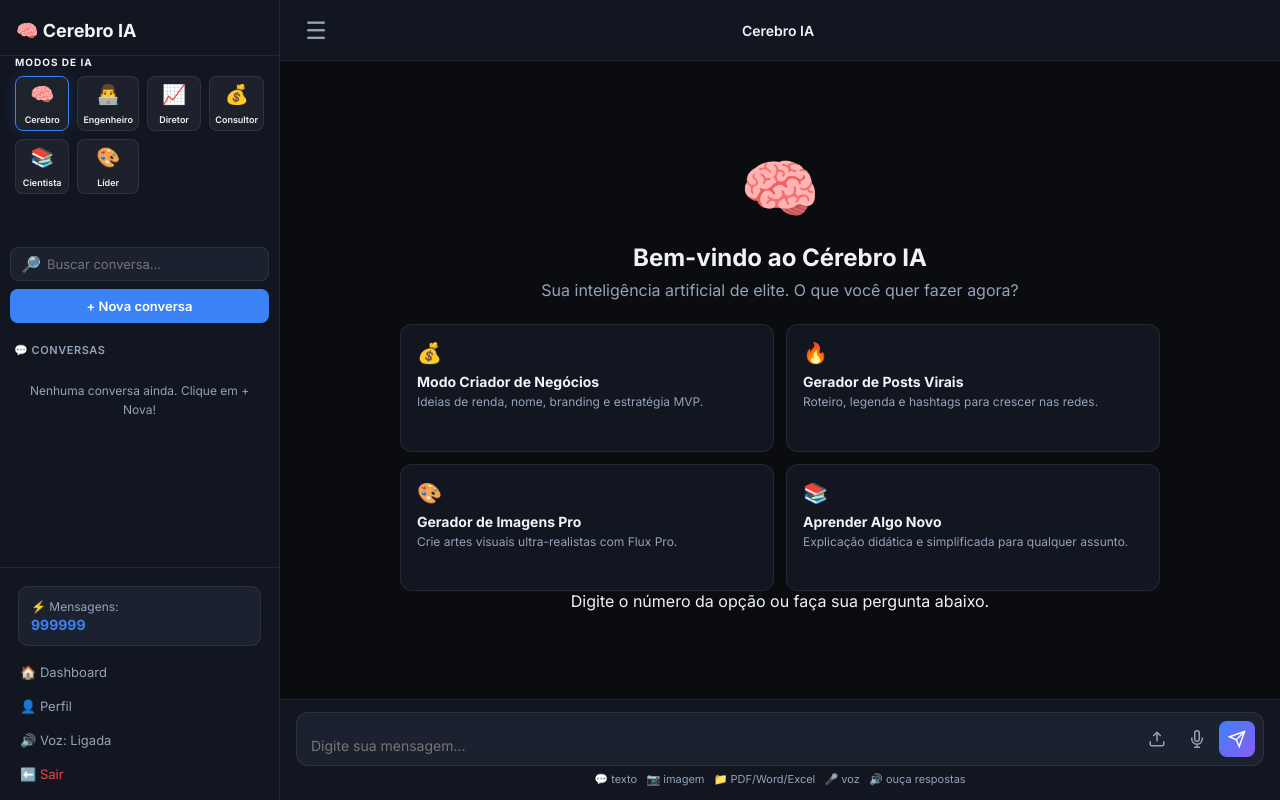
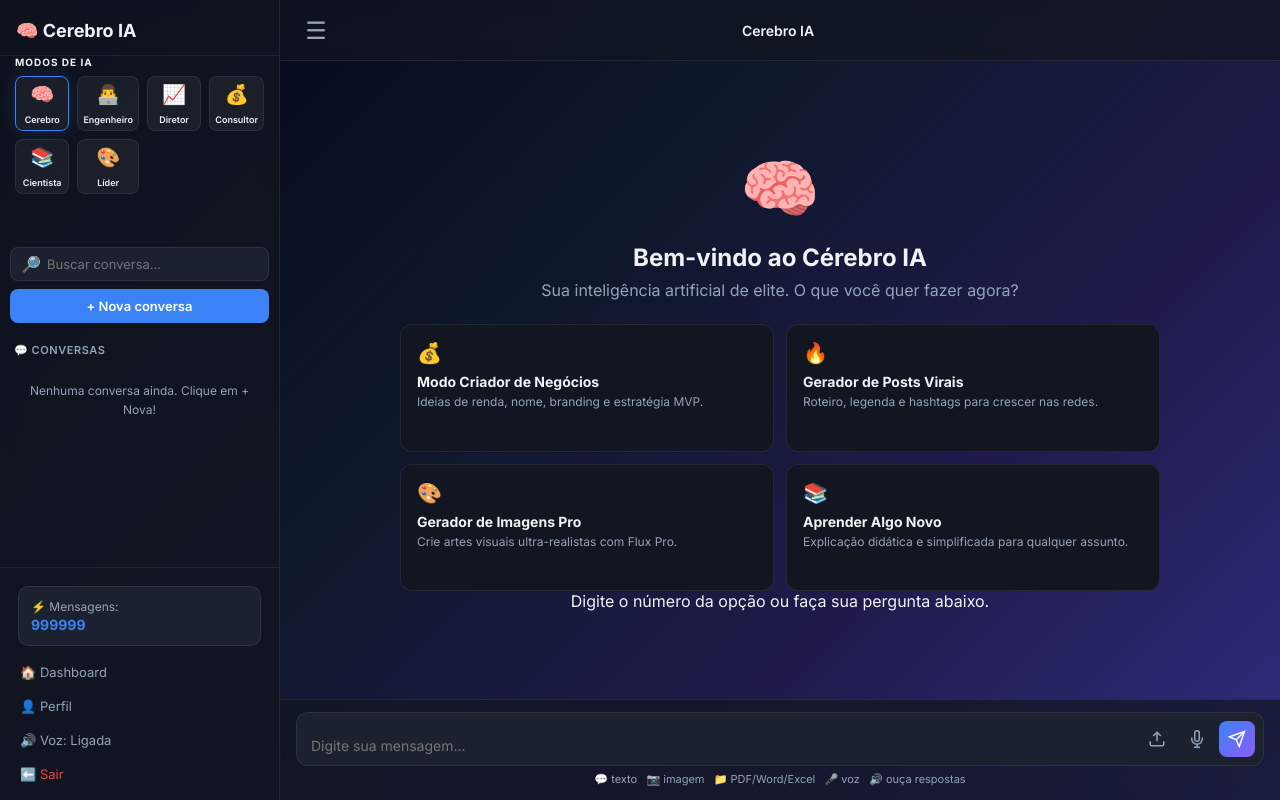
Before and after one commit to leandromiguel16kk-jpg/cerebro-ia-, a Flask app: page /chat in a window 1280 px wide. Run offline with Flask 3, Linux system fonts and the light colour scheme; the visitor is signed in with stand-in values (Sample User, id 1); data that the repository does not hold is empty.

Commit message:
UI: Atualização visual para fundo roxo azulado com efeito Aurora e Glassmorphism

```diff
--- a/static/css/style.css
+++ b/static/css/style.css
@@ -5,6 +5,9 @@
   --green:#10b981; --red:#ef4444; --yellow:#f59e0b;
   --sidebar:280px; --r:16px; --shadow:0 10px 30px rgba(0,0,0,0.5);
   --glass:rgba(255,255,255,0.03);
+  /* Novos tons para o fundo "com vida" */
+  --bg-gradient: radial-gradient(circle at top right, #1e1b4b, #0f172a, #020617);
+  --bg-aurora: linear-gradient(135deg, #020617 0%, #0f172a 40%, #1e1b4b 70%, #312e81 100%);
 }
 
 /* Efeito Glassmorphism para Elementos Premium */
@@ -16,7 +19,8 @@
 }
 
 .msg-balao.ia {
-    background: var(--bg2);
+    background: rgba(18, 22, 32, 0.6);
+    backdrop-filter: blur(5px);
     border: 1px solid var(--border);
     box-shadow: 0 4px 15px rgba(0,0,0,0.2);
 }
@@ -122,7 +126,7 @@
 }
 [data-tema="light"] { --bg:#f0f2f7; --bg2:#fff; --bg3:#e8ecf4; --border:#d1d9e8; --text:#1a2035; --text2:#5a6478; --shadow:0 4px 24px rgba(0,0,0,.1); }
 *{margin:0;padding:0;box-sizing:border-box}
-body{font-family:'Inter',sans-serif;background:var(--bg);color:var(--text);min-height:100vh}
+body{font-family:'Inter',sans-serif;background: var(--bg-aurora); background-attachment: fixed; color:var(--text);min-height:100vh}
 a{color:inherit;text-decoration:none} button{cursor:pointer;font-family:inherit}
 input,textarea,select{font-family:inherit}
 
@@ -200,8 +204,8 @@
 .form-row{display:grid;grid-template-columns:1fr 1fr;gap:16px}
 
 /* APP LAYOUT */
-.app-layout{display:flex;height:100vh;overflow:hidden}
-.sidebar{width:var(--sidebar);background:var(--bg2);border-right:1px solid var(--border);display:flex;flex-direction:column;flex-shrink:0}
+.app-layout{display:flex;height:100vh;overflow:hidden;background:transparent}
+.sidebar{width:var(--sidebar);background:rgba(18, 22, 32, 0.8);backdrop-filter:blur(10px);border-right:1px solid var(--border);display:flex;flex-direction:column;flex-shrink:0}
 .sidebar-logo{padding:20px 16px 14px;font-size:18px;font-weight:700;border-bottom:1px solid var(--border)}
 .sidebar-nav{padding:10px 10px;display:flex;flex-direction:column;gap:4px}
 .nav-item{display:flex;align-items:center;gap:8px;padding:10px 12px;border-radius:8px;font-size:14px;font-weight:500;color:var(--text2);transition:.15s}
@@ -278,8 +282,8 @@
 .sb-logout{color:var(--red) !important}
 
 /* CHAT MAIN */
-.chat-main{flex:1;display:flex;flex-direction:column;overflow:hidden;position:relative;background:var(--bg)}
-.chat-topbar{padding:10px 16px;border-bottom:1px solid var(--border);background:var(--bg2);display:flex;justify-content:space-between;align-items:center;min-height:56px;z-index:100;gap:8px}
+.chat-main{flex:1;display:flex;flex-direction:column;overflow:hidden;position:relative;background: transparent;}
+.chat-topbar{padding:10px 16px;border-bottom:1px solid var(--border);background:rgba(18, 22, 32, 0.7);backdrop-filter:blur(8px);display:flex;justify-content:space-between;align-items:center;min-height:56px;z-index:100;gap:8px}
 .chat-titulo{font-size:14px;font-weight:600;text-align:center;flex:1;white-space:nowrap;overflow:hidden;text-overflow:ellipsis;padding:0 4px}
 .topbar-right { width: 44px; display: flex; justify-content: flex-end; }
 .topbar-btn-simple { background: transparent; border: none; color: var(--text2); font-size: 20px; padding: 5px; }
@@ -497,7 +501,7 @@
 .preview-arquivo img{max-height:60px;border-radius:6px}
 #previewConteudo{flex:1;display:flex;align-items:center;gap:8px}
 .preview-cancelar{background:transparent;border:1px solid var(--border);color:var(--red);padding:4px 12px;border-radius:6px;font-size:12px;cursor:pointer;flex-shrink:0}
-.chat-input-area{padding:12px 16px 14px;border-top:1px solid var(--border);background:var(--bg2)}
+.chat-input-area{padding:12px 16px 14px;border-top:1px solid var(--border);background:rgba(18, 22, 32, 0.7);backdrop-filter:blur(8px)}
 .chat-input-box{display:flex;align-items:flex-end;gap:8px;background:var(--bg3);border:1.5px solid var(--border);border-radius:12px;padding:8px 8px 8px 14px;transition:.2s}
 .chat-input-box:focus-within{border-color:var(--accent)}
 .chat-input-box textarea{flex:1;background:transparent;border:none;outline:none;color:var(--text);font-size:14px;line-height:1.6;resize:none;max-height:150px}
```
